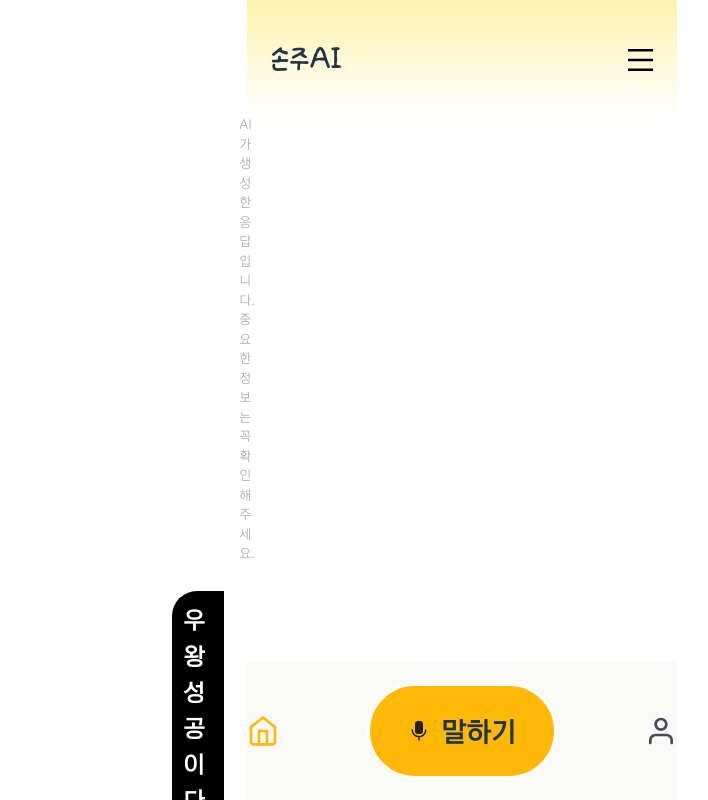
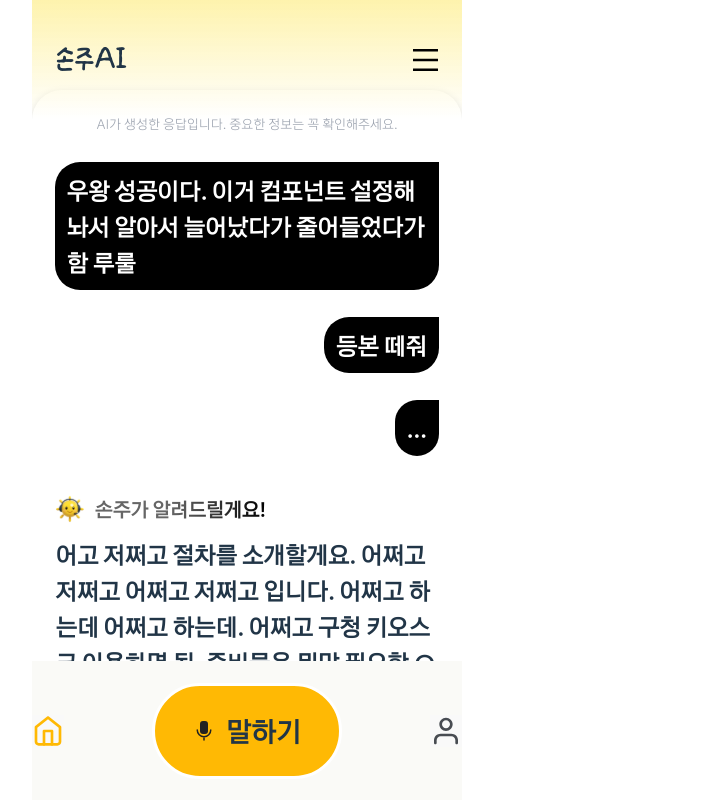
Before and after one commit to Team1-kw13/Team1_FE, a React (Vite) app: page /chatroompage in a window 1280 px wide. Shown: the top 800 px of the page, without its empty margins (393-1101 px from the left). Built offline with nearby package versions, Linux system fonts and the light colour scheme.

Commit message:
[Design] Modify ChatRoom screen

```diff
--- a/src/app/chatroom/page.jsx
+++ b/src/app/chatroom/page.jsx
@@ -5,13 +5,13 @@ import Header from "../../components/main/Header";
 export default function ChatRoomPage() {
   return (
     <div className="h-screen relative">
-      <div className="fixed top-0 w-full max-w-[430px] z-10">
+      <div className="fixed top-0 w-full max-w-[430px]">
         <Header />
       </div>
       <div className="flex-1 overflow-hidden">
         <ChatRoom />
       </div>
-      <div className="fixed bottom-0 w-full max-w-[430px] z-10 bottom-nav">
+      <div className="fixed bottom-0 w-full max-w-[430px] bottom-nav">
         <BottomNav />
       </div>
     </div>
--- a/src/components/chatroom/UserBubble.jsx
+++ b/src/components/chatroom/UserBubble.jsx
@@ -3,7 +3,7 @@ export default function UserBubble({ text }) {
     <div className="flex justify-end">
       <div className="bg-black font-bold text-white text-[24px]
                       rounded-tl-[25px] rounded-bl-[25px] rounded-br-[25px]
-                      py-[10px] px-[12px] gap-[10px] mt-[27px] mx-[23px]
+                      py-[10px] px-[12px] gap-[10px] mb-[27px] mx-[23px]
                       ">
         {text}
       </div>
--- a/src/components/chatroom/chatroom.jsx
+++ b/src/components/chatroom/chatroom.jsx
@@ -7,11 +7,12 @@ import UserBubble from "./UserBubble";
 
 export default function ChatRoom() {
   return (
-    <div className="flex flex-col rounded-tl-[30px] rounded-tr-[30px] w-full absolute top-[90px] pt-[25px]"
+    <div className="flex flex-col rounded-tl-[30px] rounded-tr-[30px] w-full fixed top-[90px] pt-[25px] relative"
       style={{ boxShadow: "0 4px 10px 0px rgba(0, 0, 0, 0.15)" }}>
       <div className="flex items-center justify-center">
-        <div className="font-small font-light text-[13px] text-gray-400">AI가 생성한 응답입니다. 중요한 정보는 꼭 확인해주세요.</div>
+        <div className="font-small font-light text-[13px] text-gray-400 mb-[27px]">AI가 생성한 응답입니다. 중요한 정보는 꼭 확인해주세요.</div>
       </div>
+      <div className="overflow-y-auto pb-[300px]">
       <UserBubble text="우왕 성공이다. 이거 컴포넌트 설정해놔서 알아서 늘어났다가 줄어들었다가 함 루룰" />
       <UserBubble text="등본 떼줘" />
       <UserBubble text="..." />
@@ -20,6 +21,8 @@ export default function ChatRoom() {
       <SonjuListening />
       <Place communityCenter="중계1동 주민센터" />
       <Call communityCenter="중계1동 주민센터" number="02-131-2340" />
+      </div>
+
     </div>
   );
 }
```
